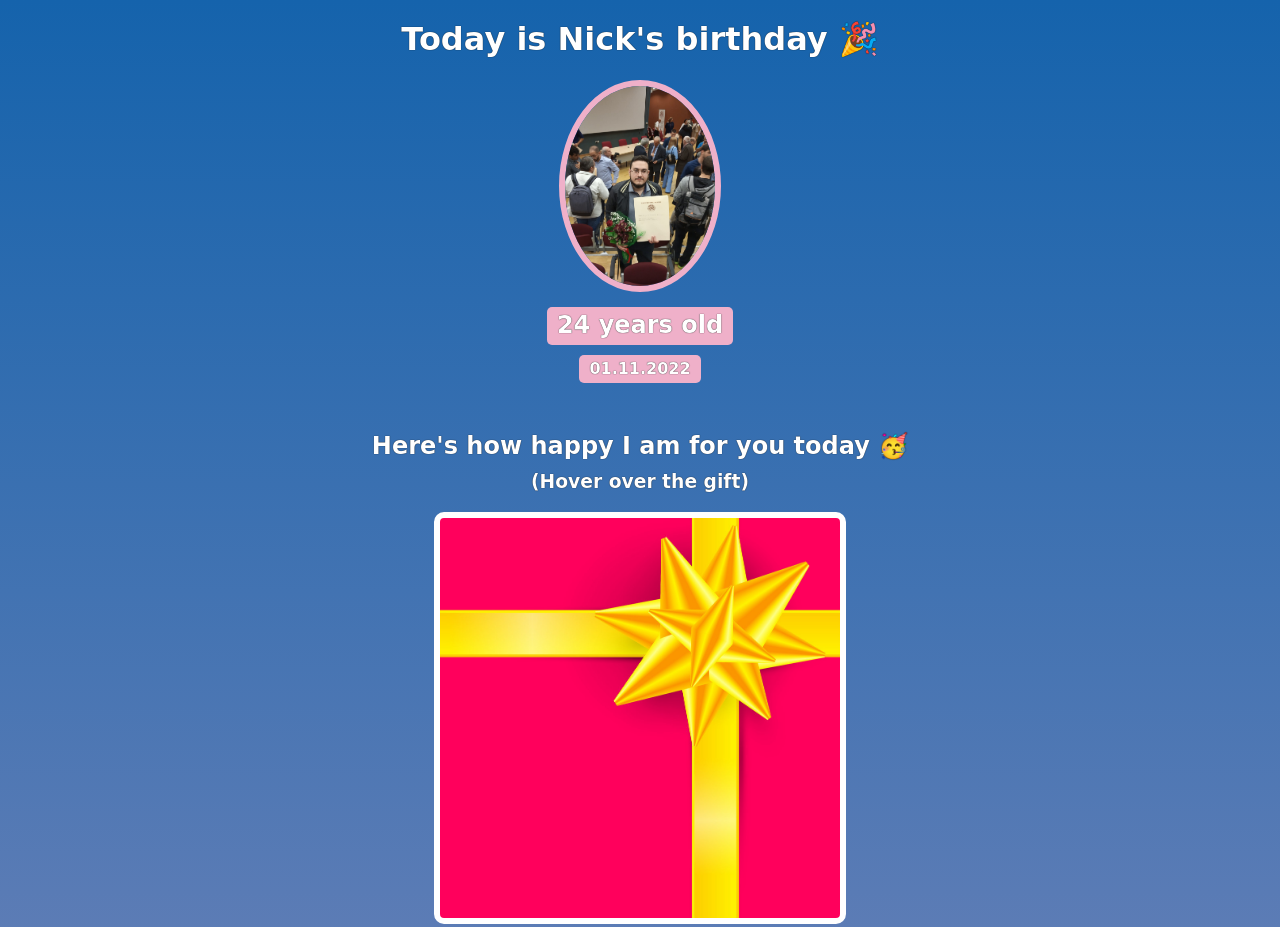
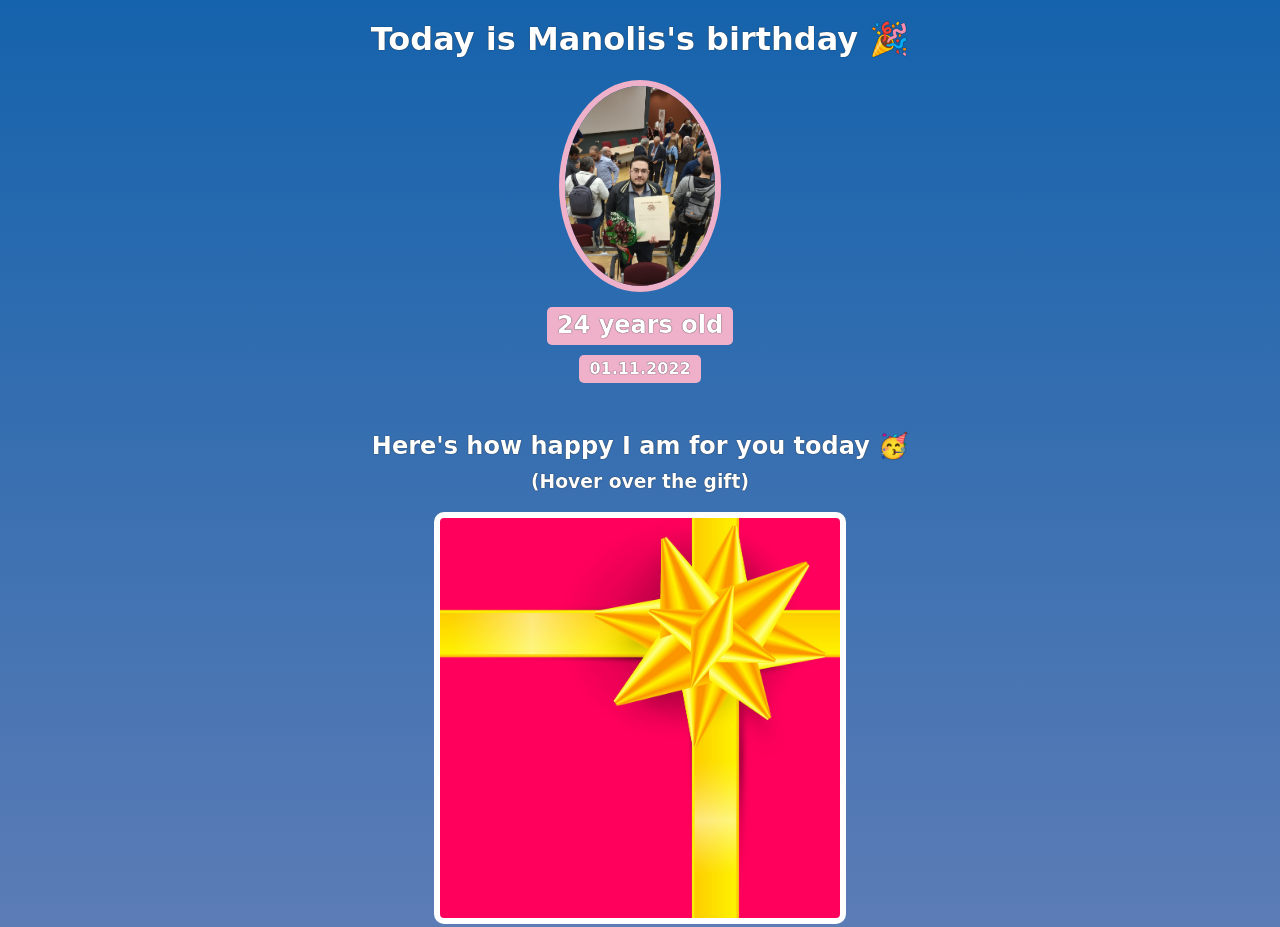
Before and after one commit to ManolisKelaidis/birthday-gift-card, a website built with Vite: page birthday-card-gift/index.html in a window 1280 px wide. Shown: the top 927 px of the page. Built offline with nearby package versions, Linux system fonts and the light colour scheme; a web font is replaced by a local one.

Commit message:
Changed name to manolis

```diff
--- a/birthday-card-gift/index.html
+++ b/birthday-card-gift/index.html
@@ -7,7 +7,7 @@
     </head>
     <body>
         <div id="header">
-            <h1>Today is Nick's birthday 🎉</h1>
+            <h1>Today is Manolis's birthday 🎉</h1>
             <img id="bff-img" src="images/man.jpg">
             <h2 id="bday-age">24 years old</h2>
             <h4 id="bday-date">01.11.2022</h4>
```
